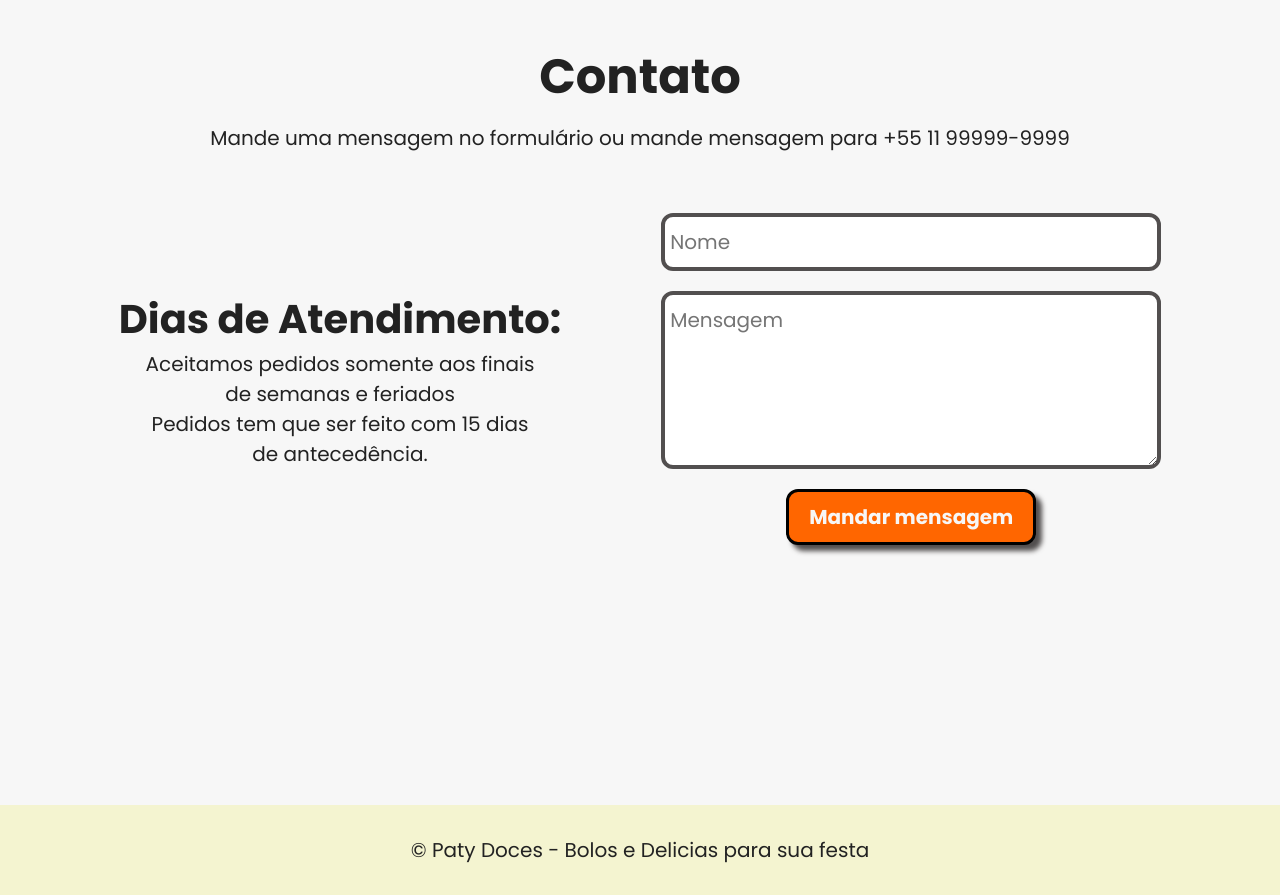
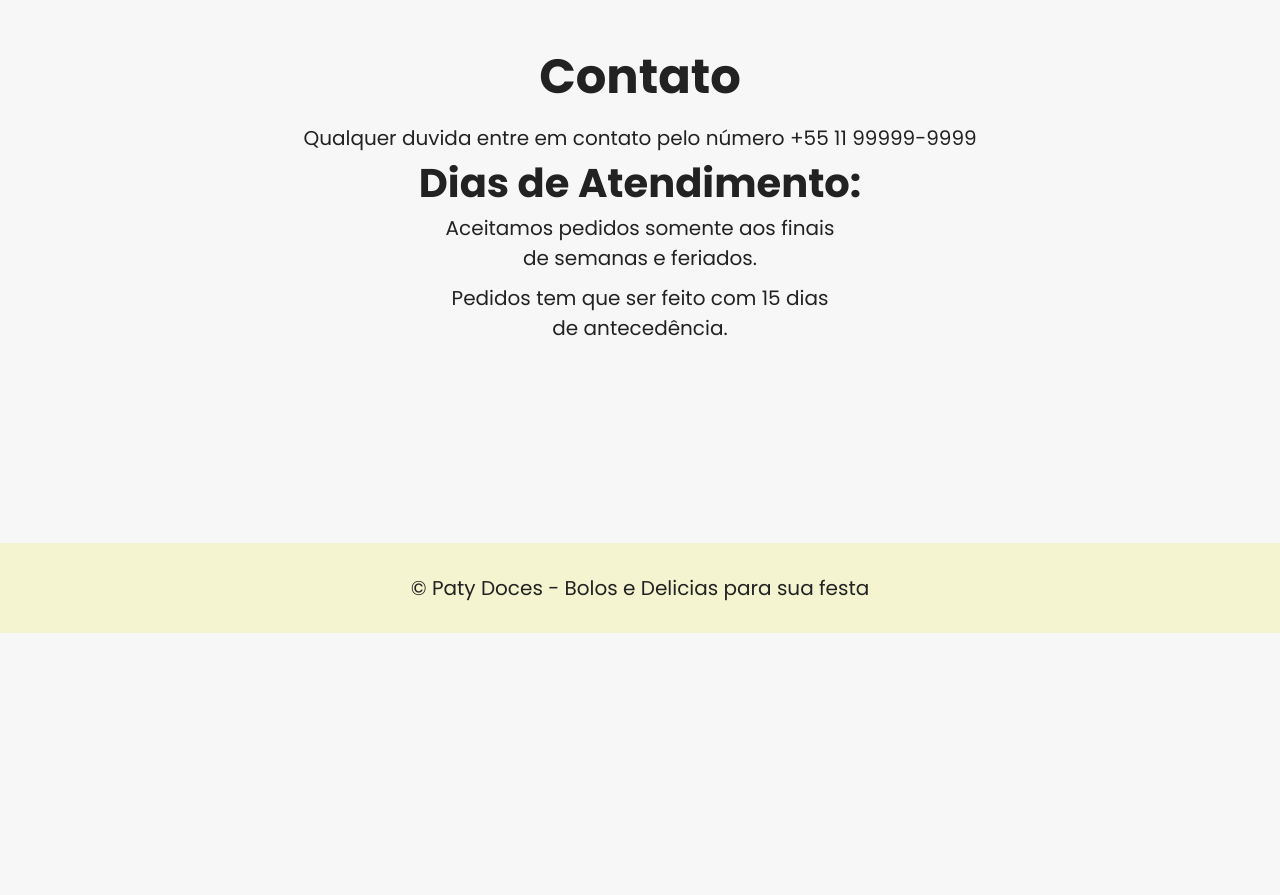
Before and after one commit to ViniJesus/paty-doces, a plain HTML site: page index.html in a window 1280 px wide. Shown: the part 2260-3155 px from the top of the page. After the commit the page ends 2893 px from the top, so only its background shows below. Drawn offline with Linux system fonts and the light colour scheme.

Commit message:
Alteração da sessão de contatos

```diff
--- a/Sass/_contato.scss
+++ b/Sass/_contato.scss
@@ -30,45 +30,6 @@
   gap: 10rem;
 }
 
-.contato-forms {
-  padding: 6rem 0;
-}
-
-.contato-forms form {
-  width: 500px;
-  display: flex;
-  flex-direction: column;
-  gap: 2rem;
-}
-
-.contato-forms form input,
-textarea {
-  max-width: 100%;
-  padding: 1rem 0.5rem;
-  font-size: 2rem;
-  color: #0000007a;
-  font-family: $font-poppins;
-  border: 4px solid $cor3-fundo;
-  border-radius: 1.2rem;
-}
-
-.contato-forms form button {
-  font-size: 2rem;
-  font-weight: bold;
-  color: $cor2-texto;
-  padding: 1rem 2rem;
-  border: 3px solid $cor4-fundo;
-  border-radius: 1.2rem;
-  background-color: $cor5-fundo;
-  box-shadow: 6px 6px 5px $cor3-fundo;
-  margin: 0 auto;
-  transition: 0.2s ease-in-out;
-}
-
-.contato-forms form button:hover {
-  transform: scale(1.2);
-}
-
 .section-contato div .contato-texto {
   display: block;
   margin: auto 0;
--- a/Sass/_media.scss
+++ b/Sass/_media.scss
@@ -44,14 +44,6 @@
 
   body .return-home {
     display: none !important;
-  }
-
-  .contato-forms {
-    padding: 0;
-    margin: 0;
-  }
-  .contato-forms form {
-    width: 80%;
   }
 
   .contato-texto {
--- a/index.html
+++ b/index.html
@@ -65,21 +65,16 @@
 
         <section class="section-contato" id="Contatos">
             <h1>Contato</h1>
-            <p>Mande uma mensagem no formulário ou mande mensagem para <a href="">+55 11
+            <p>Qualquer duvida entre em contato pelo número <a href="">+55 11
                     99999-9999</a></p>
             <div>
                 <div class="contato-texto">
                     <h2>Dias de Atendimento:</h2>
-                    <p>Aceitamos pedidos somente aos finais de semanas e feriados</p>
+                    <p>Aceitamos pedidos somente aos finais de semanas e feriados.</p>
+                    <br>
                     <p>Pedidos tem que ser feito com 15 dias de antecedência.</p>
                 </div>
-                <div class="contato-forms">
-                    <form>
-                        <input type="text" placeholder="Nome">
-                        <textarea name="mensagem" id="mensagem" placeholder="Mensagem" rows="5"></textarea>
-                        <button>Mandar mensagem</button>
-                    </form>
-                </div>
+
             </div>
         </section>
     </main>
```
Also changed, not shown: assets/css/style.css, 1 other file.
